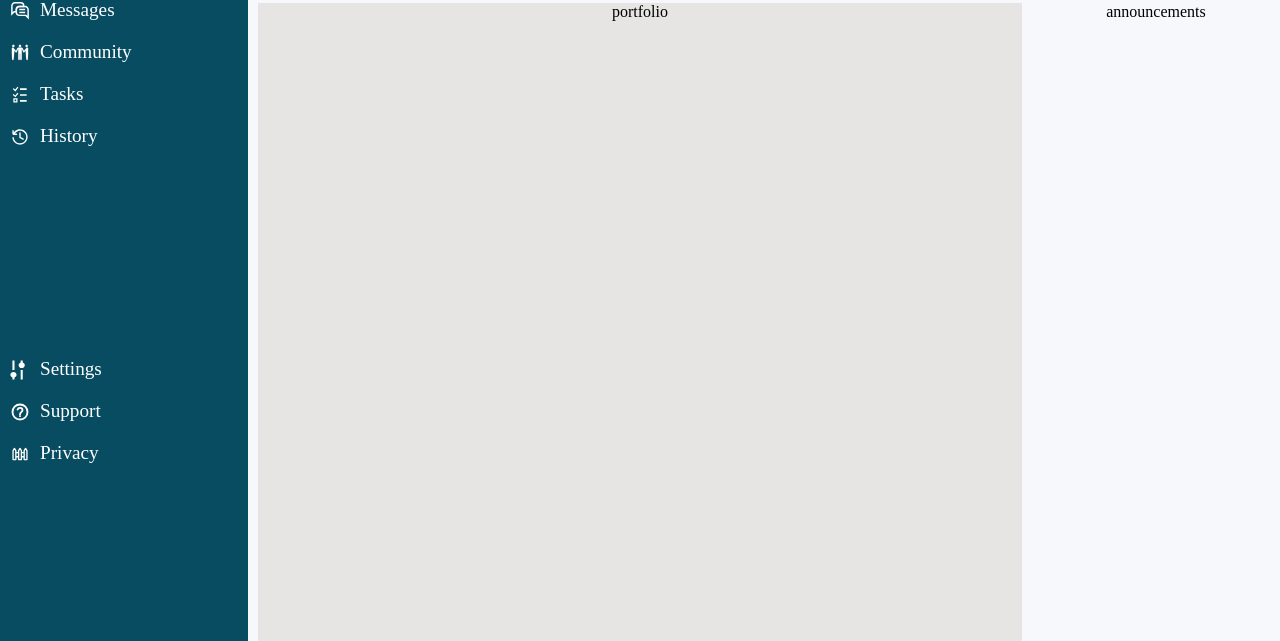
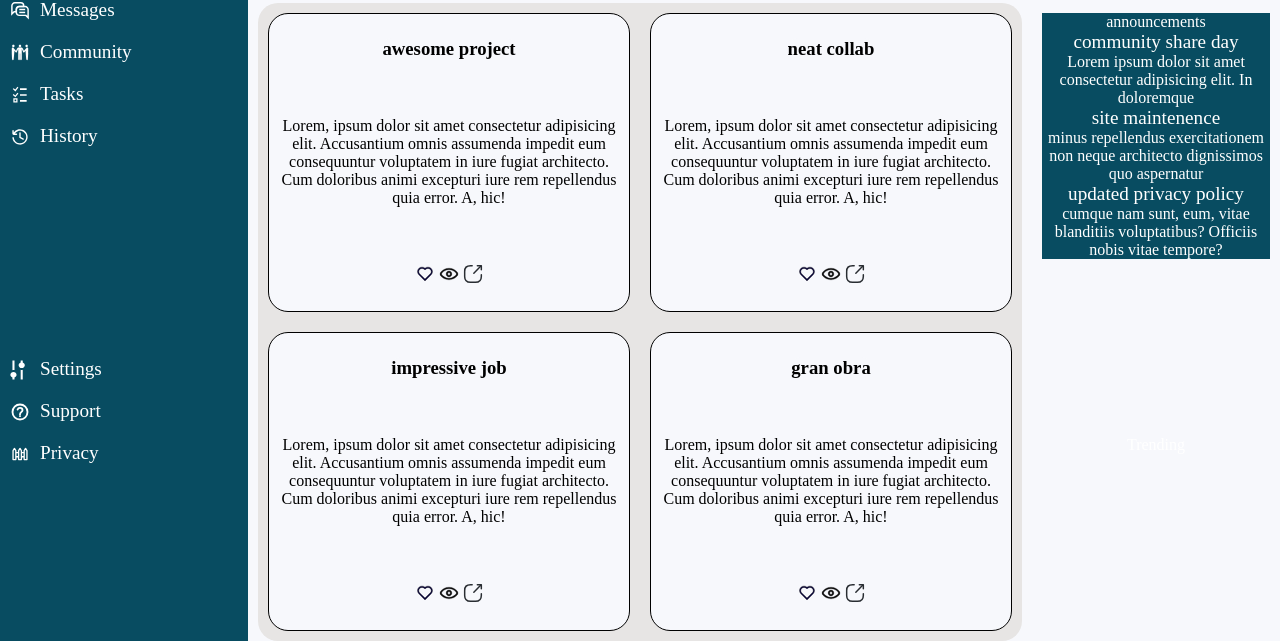
Before and after one commit to JDL001J/admin-dashboard, a plain HTML site: page index.html in a window 1280 px wide. Shown: the part 159-800 px from the top of the page. Drawn offline with Linux system fonts and the light colour scheme.

Commit message:
finished portfolio working on announcments

```diff
--- a/index.html
+++ b/index.html
@@ -20,7 +20,7 @@
 
             <div id="user-list">
               <img class="ul-icons" src="./images/bell-ringing-svgrepo-com.svg" alt="alarm icon">
-              <img class="ul-icons"src="./images/profile-circle-svgrepo-com.svg" alt="profile picture">
+              <img class="ul-icons"src="./images/profile-round-1342-svgrepo-com (1).svg" alt="profile picture">
               <div class="ul-icons" id="name">John Smith</div>
 
             </div>
@@ -87,8 +87,87 @@
 
 
           </div>
-        <div class="portfolio">portfolio</div>
-        <div class="announcements">announcements</div>
+        <div class="portfolio">
+          <div class="card">
+            <h3>awesome project</h1>
+            <p>Lorem, ipsum dolor sit amet consectetur adipisicing elit. Accusantium omnis assumenda impedit eum consequuntur voluptatem in iure fugiat architecto. Cum doloribus animi excepturi iure rem repellendus quia error. A, hic!</p>
+            <div class="card-icon-box">
+              <a href=""><img src="./images/favorite-svgrepo-com.svg" alt=""></a>
+              <a href=""><img src="./images/eye-show-svgrepo-com.svg" alt=""></a>
+              <a href=""><img src="./images/export-2-svgrepo-com.svg" alt=""></a>
+            </div>
+          </div>
+
+          <div class="card">
+            <h3>neat collab</h1>
+            <p>Lorem, ipsum dolor sit amet consectetur adipisicing elit. Accusantium omnis assumenda impedit eum consequuntur voluptatem in iure fugiat architecto. Cum doloribus animi excepturi iure rem repellendus quia error. A, hic!</p>
+            <div class="card-icon-box">
+              <a href=""><img src="./images/favorite-svgrepo-com.svg" alt=""></a>
+              <a href=""><img src="./images/eye-show-svgrepo-com.svg" alt=""></a>
+              <a href=""><img src="./images/export-2-svgrepo-com.svg" alt=""></a>
+            </div>
+          </div>
+
+          <div class="card">
+            <h3>impressive job</h1>
+            <p>Lorem, ipsum dolor sit amet consectetur adipisicing elit. Accusantium omnis assumenda impedit eum consequuntur voluptatem in iure fugiat architecto. Cum doloribus animi excepturi iure rem repellendus quia error. A, hic!</p>
+            <div class="card-icon-box">
+              <a href=""><img src="./images/favorite-svgrepo-com.svg" alt=""></a>
+              <a href=""><img src="./images/eye-show-svgrepo-com.svg" alt=""></a>
+              <a href=""><img src="./images/export-2-svgrepo-com.svg" alt=""></a>
+            </div>
+
+          </div>
+
+          <div class="card">
+            <h3>gran obra</h3>
+            <p>Lorem, ipsum dolor sit amet consectetur adipisicing elit. Accusantium omnis assumenda impedit eum consequuntur voluptatem in iure fugiat architecto. Cum doloribus animi excepturi iure rem repellendus quia error. A, hic!</p>
+            <div class="card-icon-box">
+              <a href=""><img src="./images/favorite-svgrepo-com.svg" alt=""></a>
+              <a href=""><img src="./images/eye-show-svgrepo-com.svg" alt=""></a>
+              <a href=""><img src="./images/export-2-svgrepo-com.svg" alt=""></a>
+            </div>
+
+          </div>
+
+        </div>
+
+
+
+
+
+
+
+
+
+
+
+        <div class="announcements">
+
+          <div id="announce-list">
+            <div>announcements</div>
+              <div class="box">
+                <div>community share day</div>
+                <p>Lorem ipsum dolor sit amet consectetur adipisicing elit. In doloremque </p>
+              </div>
+              <div class="box">
+                <div>site maintenence</div>
+                <p>minus repellendus exercitationem non neque architecto dignissimos quo aspernatur </p>
+              </div>
+
+              <div class="box">
+                <div>updated privacy policy</div>
+                <p>cumque nam sunt, eum, vitae blanditiis voluptatibus? Officiis nobis vitae tempore?</p>
+              </div>
+
+
+          </div>
+          <div>Trending</div>
+
+
+
+
+        </div>
     </div>
 
 
--- a/style.css
+++ b/style.css
@@ -204,11 +204,66 @@ grid-template-rows: 40px 300px 1fr;
     grid-column: 2/5;
     grid-row: 2/6;
     background-color: #e7e5e4;
+    display: grid;
+    grid-template-columns: 1fr 1fr;
+    grid-template-rows: 1fr 1fr;
+    border-radius: 20px;
+
 }
+
+.card{
+    margin: 10px;
+    border: 1px solid black;
+    border-radius: 20px;
+    display: flex;
+    justify-content: space-around;
+    align-items: center;
+    flex-direction: column;
+}
+.card>p{
+    padding: 10px;
+}
+
+.card>h3{
+    border-radius: 50px;
+    /* margin-top: 10px;
+    margin-bottom: 10px; */
+}
+
+.card-icon-box{
+    width: 80px;
+    /* margin-top: 50px; */
+}
+
+
+
+
+
 .announcements{
+    background-color: #084c61;
+    border-radius: 20px;
+    grid-row: 2/6;
+    display: grid;
+    grid-row: 1fr 1fr;
+    margin: 10px;
+    color: white;
+}
 
-    grid-row: 2/6;
+.announcements>div>div{
+    color: white;
+    background-color: #084c61;
+    /* border-radius: 20px; */
 }
+
+.box>div, .box>p, .box{
+    color: white;
+    background-color: #084c61;
+}
+
+.box>div{
+    font-size: larger;
+}
+
 
 img{
     height: 20px;
```
Also changed, not shown: images/export-2-svgrepo-com.svg (added), images/eye-show-svgrepo-com.svg (added), images/favorite-svgrepo-com.svg (added), images/profile-round-1342-svgrepo-com (1).svg (added).
